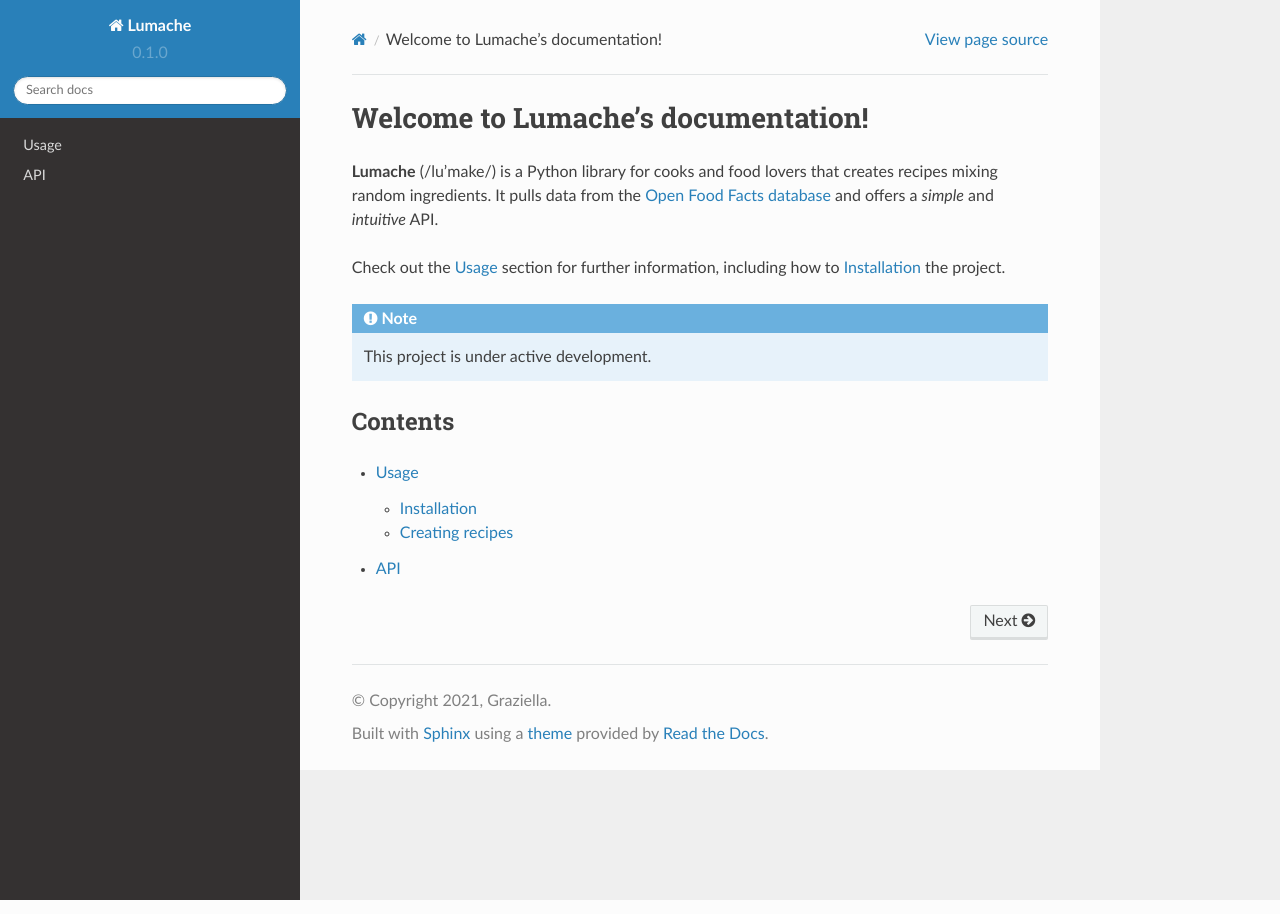
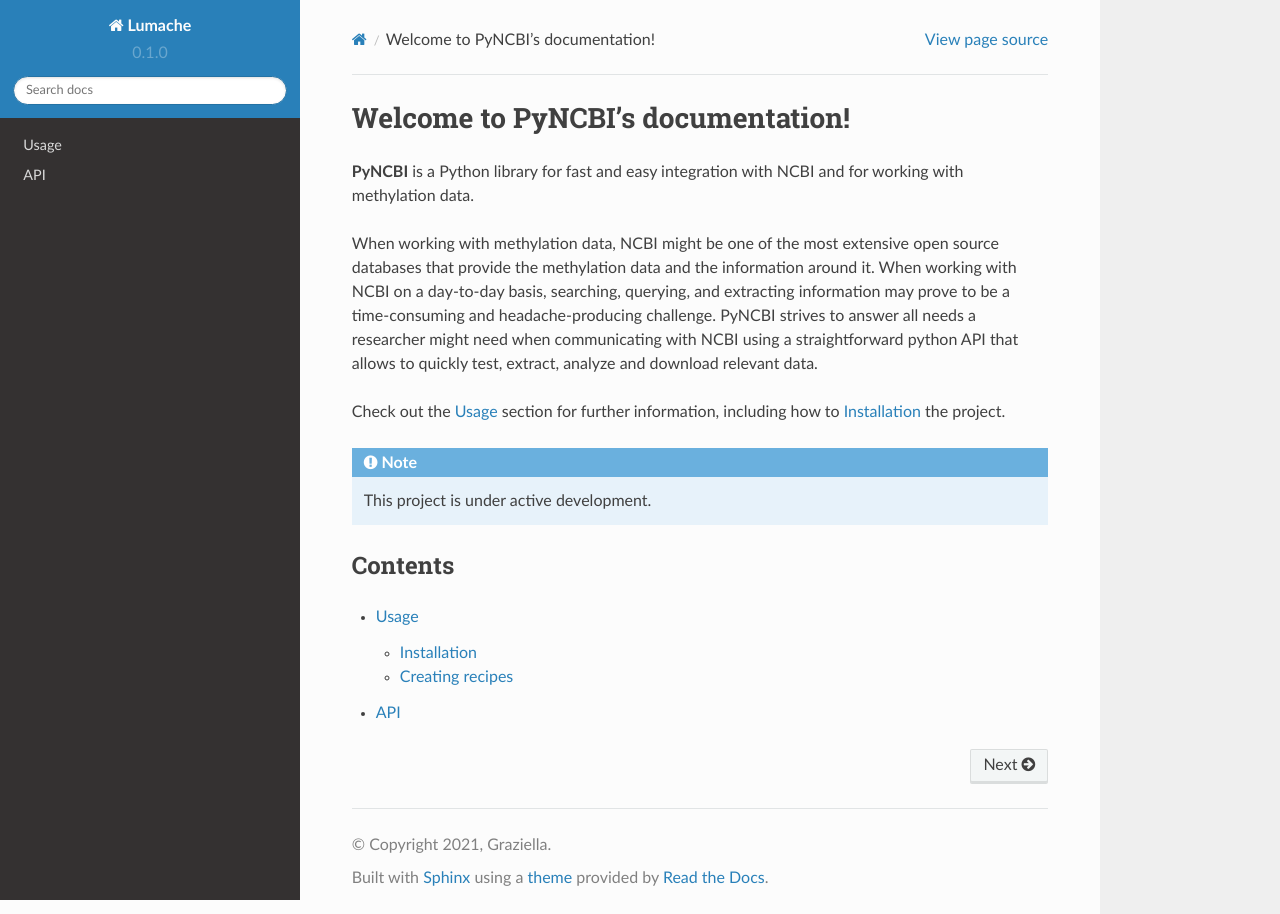
Before and after one commit to MuteJester/PyNCBI, a Sphinx documentation site: the page built from docs/source/index.rst, in a window 1280 px wide. Built offline with Sphinx 7.4.7 and the Read the Docs theme 2.0.0, drawn with Linux system fonts in a browser that asks for light colours.

Commit message:
Update index.rst

```diff
--- a/docs/source/index.rst
+++ b/docs/source/index.rst
@@ -1,10 +1,9 @@
-Welcome to Lumache's documentation!
+Welcome to PyNCBI's documentation!
 ===================================
 
-**Lumache** (/lu'make/) is a Python library for cooks and food lovers
-that creates recipes mixing random ingredients.
-It pulls data from the `Open Food Facts database <https://world.openfoodfacts.org/>`_
-and offers a *simple* and *intuitive* API.
+**PyNCBI** is a Python library for fast and easy integration with NCBI and for working with methylation data.
+
+When working with methylation data, NCBI might be one of the most extensive open source databases that provide the methylation data and the information around it. When working with NCBI on a day-to-day basis, searching, querying, and extracting information may prove to be a time-consuming and headache-producing challenge. PyNCBI strives to answer all needs a researcher might need when communicating with NCBI using a straightforward python API that allows to quickly test, extract, analyze and download relevant data.
 
 Check out the :doc:`usage` section for further information, including
 how to :ref:`installation` the project.
```
